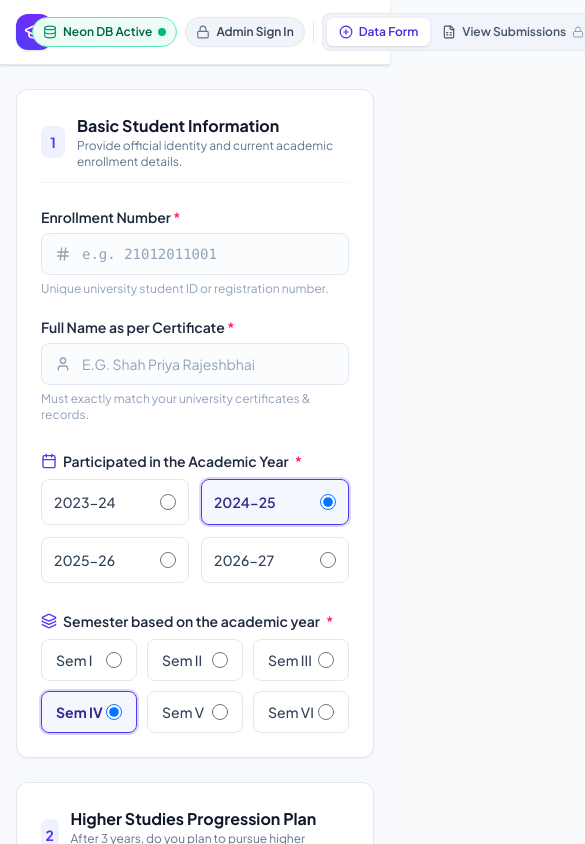
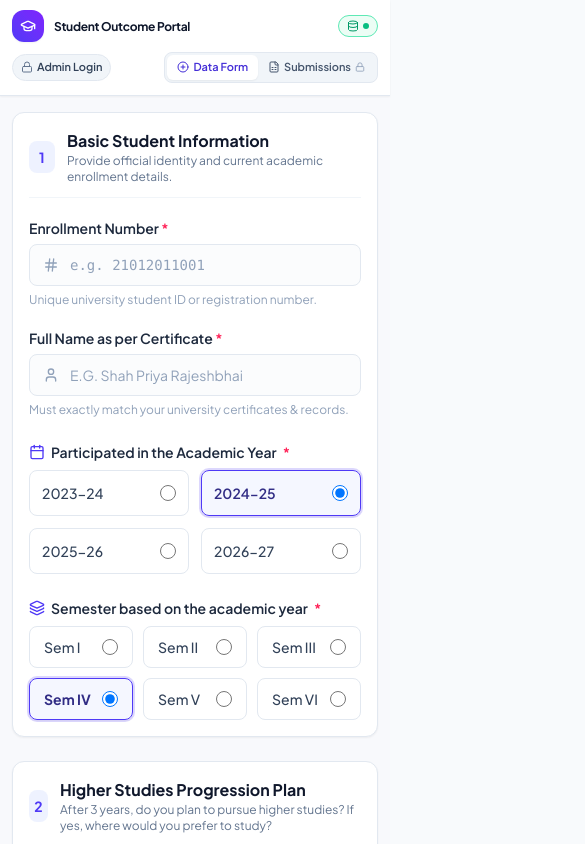
Before and after one commit to KrupaPanchal/Student-Outcome, a React (Vite) app: page / in a window 390 px wide. Shown: the top 844 px of the page, 585 px wide, since content can reach past the window. Built offline with nearby package versions, Linux system fonts and the light colour scheme; no server answers.

Commit message:
Make whole website fully responsive on mobile and small screens

```diff
--- a/src/App.tsx
+++ b/src/App.tsx
@@ -377,7 +377,7 @@ export default function App() {
       />
 
       {/* Main Container */}
-      <main className="max-w-4xl mx-auto px-4 sm:px-6 pt-6 sm:pt-8 space-y-6">
+      <main className="max-w-4xl mx-auto px-3 sm:px-6 pt-4 sm:pt-8 space-y-4 sm:space-y-6">
 
 
         {/* Banner Alert for Success */}
--- a/src/components/AchievementTypesSection.tsx
+++ b/src/components/AchievementTypesSection.tsx
@@ -79,7 +79,7 @@ export const AchievementTypesSection: React.FC<AchievementTypesSectionProps> = (
   };
 
   return (
-    <div className="bg-white rounded-xl border border-slate-200 shadow-xs p-6 space-y-6" id="achievement-types-section">
+    <div className="bg-white rounded-xl border border-slate-200 shadow-xs p-4 sm:p-6 space-y-5 sm:space-y-6" id="achievement-types-section">
       <div className="flex items-center space-x-3 pb-3 border-b border-slate-100">
         <div className="w-8 h-8 rounded-lg bg-indigo-50 text-indigo-600 flex items-center justify-center font-bold text-sm">
           3
--- a/src/components/BasicInfoSection.tsx
+++ b/src/components/BasicInfoSection.tsx
@@ -27,7 +27,7 @@ export const BasicInfoSection: React.FC<BasicInfoSectionProps> = ({
   setSemester,
 }) => {
   return (
-    <div className="bg-white rounded-xl border border-slate-200 shadow-xs p-6 space-y-6" id="basic-info-section">
+    <div className="bg-white rounded-xl border border-slate-200 shadow-xs p-4 sm:p-6 space-y-5 sm:space-y-6" id="basic-info-section">
       <div className="flex items-center space-x-3 pb-3 border-b border-slate-100">
         <div className="w-8 h-8 rounded-lg bg-indigo-50 text-indigo-600 flex items-center justify-center font-bold text-sm">
           1
--- a/src/components/ExitProgressionSection.tsx
+++ b/src/components/ExitProgressionSection.tsx
@@ -29,7 +29,7 @@ export const ExitProgressionSection: React.FC<ExitProgressionSectionProps> = ({
   };
 
   return (
-    <div className="bg-white rounded-xl border border-slate-200 shadow-xs p-6 space-y-6" id="exit-progression-section">
+    <div className="bg-white rounded-xl border border-slate-200 shadow-xs p-4 sm:p-6 space-y-5 sm:space-y-6" id="exit-progression-section">
       <div className="flex items-center space-x-3 pb-3 border-b border-slate-100">
         <div className="w-8 h-8 rounded-lg bg-indigo-50 text-indigo-600 flex items-center justify-center font-bold text-sm">
           4
--- a/src/components/Header.tsx
+++ b/src/components/Header.tsx
@@ -53,32 +53,57 @@ export const Header: React.FC<HeaderProps> = ({
   };
 
   return (
-    <header className="bg-white border-b border-slate-200 sticky top-0 z-30 shadow-sm" id="app-header">
-      <div className="max-w-7xl mx-auto px-4 sm:px-6 lg:px-8">
-        <div className="flex items-center justify-between h-16 gap-4">
+    <header className="bg-white border-b border-slate-200 sticky top-0 z-30 shadow-xs" id="app-header">
+      <div className="max-w-7xl mx-auto px-3 sm:px-6 lg:px-8">
+        <div className="flex flex-col md:flex-row md:items-center justify-between py-2.5 md:py-0 md:h-16 gap-2.5 md:gap-4">
 
-          {/* Left: Brand & Title */}
-          <div className="flex items-center gap-3 min-w-0">
-            <div className="w-9 h-9 rounded-xl bg-gradient-to-tr from-indigo-600 to-violet-600 flex items-center justify-center text-white shadow-sm shrink-0">
-              <GraduationCap className="w-5 h-5" />
+          {/* Top / Left: Brand & Title */}
+          <div className="flex items-center justify-between md:justify-start gap-2.5 min-w-0">
+            <div className="flex items-center gap-2.5 min-w-0">
+              <div className="w-8 h-8 sm:w-9 sm:h-9 rounded-xl bg-gradient-to-tr from-indigo-600 to-violet-600 flex items-center justify-center text-white shadow-xs shrink-0">
+                <GraduationCap className="w-4 h-4 sm:w-5 sm:h-5" />
+              </div>
+              <div className="min-w-0">
+                <h1 className="text-xs sm:text-sm font-bold text-slate-900 tracking-tight truncate leading-tight">
+                  <span className="hidden sm:inline">Student Outcome &amp; Achievement Data Collection</span>
+                  <span className="inline sm:hidden">Student Outcome Portal</span>
+                </h1>
+                <p className="text-[10px] sm:text-[11px] text-slate-500 font-medium leading-tight truncate hidden xs:block sm:block">
+                  Academic Participation &amp; Progression Portal
+                </p>
+              </div>
             </div>
-            <div className="min-w-0">
-              <h1 className="text-sm font-bold text-slate-900 tracking-tight truncate leading-tight">
-                Student Outcome &amp; Achievement Data Collection
-              </h1>
-              <p className="text-[11px] text-slate-500 font-medium leading-tight truncate">
-                Academic Participation, Progression &amp; Achievement Verification System
-              </p>
+
+            {/* Mobile-only DB status icon */}
+            <div className="flex md:hidden items-center">
+              <div
+                title={dbStatus.isNeon ? 'Neon DB Active' : dbStatus.isMongo ? 'MongoDB Active' : 'Local Storage'}
+                className={`flex items-center gap-1 px-2 py-1 rounded-full text-[10px] font-semibold border ${
+                  isOnlineDb
+                    ? 'bg-emerald-50 text-emerald-800 border-emerald-300'
+                    : 'bg-slate-50 text-slate-700 border-slate-300'
+                }`}
+              >
+                <Database className={`w-3 h-3 shrink-0 ${isOnlineDb ? 'text-emerald-600' : 'text-indigo-600'}`} />
+                <span className="hidden sm:inline">
+                  {dbStatus.isNeon ? 'Neon' : dbStatus.isMongo ? 'Mongo' : 'Local'}
+                </span>
+                <span
+                  className={`w-1.5 h-1.5 rounded-full shrink-0 ${
+                    isOnlineDb ? 'bg-emerald-500 animate-pulse' : 'bg-slate-400'
+                  }`}
+                />
+              </div>
             </div>
           </div>
 
-          {/* Right: All Controls in one row */}
-          <div className="flex items-center gap-2 shrink-0">
+          {/* Right / Bottom Controls */}
+          <div className="flex items-center justify-between md:justify-end gap-1.5 sm:gap-2 overflow-x-auto pb-0.5 md:pb-0 scrollbar-none">
 
-            {/* Neon DB Status Badge */}
+            {/* Desktop DB Status Badge */}
             <div
               id="db-status-badge"
-              className={`flex items-center gap-1.5 px-2.5 py-1.5 rounded-full text-xs font-semibold border whitespace-nowrap ${
+              className={`hidden md:flex items-center gap-1.5 px-2.5 py-1.5 rounded-full text-xs font-semibold border whitespace-nowrap ${
                 isOnlineDb
                   ? 'bg-emerald-50 text-emerald-800 border-emerald-300'
                   : 'bg-slate-50 text-slate-700 border-slate-300'
@@ -97,11 +122,13 @@ export const Header: React.FC<HeaderProps> = ({
 
             {/* Admin Badge or Sign-In Button */}
             {isAdmin ? (
-              <>
+              <div className="flex items-center gap-1 sm:gap-1.5 shrink-0">
                 {/* Admin name badge */}
-                <div className="flex items-center gap-1.5 bg-purple-50 border border-purple-200 px-2.5 py-1.5 rounded-full whitespace-nowrap">
-                  <ShieldCheck className="w-3.5 h-3.5 text-purple-600 shrink-0" />
-                  <span className="text-xs font-semibold text-purple-900">{adminUsername || 'Admin'}</span>
+                <div className="flex items-center gap-1 bg-purple-50 border border-purple-200 px-2 sm:px-2.5 py-1 sm:py-1.5 rounded-full whitespace-nowrap">
+                  <ShieldCheck className="w-3 h-3 sm:w-3.5 sm:h-3.5 text-purple-600 shrink-0" />
+                  <span className="text-[11px] sm:text-xs font-semibold text-purple-900 truncate max-w-[80px] sm:max-w-none">
+                    {adminUsername || 'Admin'}
+                  </span>
                 </div>
 
                 {/* Settings button */}
@@ -109,10 +136,10 @@ export const Header: React.FC<HeaderProps> = ({
                   type="button"
                   onClick={onOpenSettings}
                   title="Admin Settings"
-                  className="flex items-center gap-1.5 px-2.5 py-1.5 rounded-full text-xs font-semibold bg-slate-100 hover:bg-indigo-50 text-slate-600 hover:text-indigo-700 border border-slate-200 hover:border-indigo-200 transition-all cursor-pointer whitespace-nowrap"
+                  className="flex items-center gap-1 px-2 sm:px-2.5 py-1 sm:py-1.5 rounded-full text-[11px] sm:text-xs font-semibold bg-slate-100 hover:bg-indigo-50 text-slate-600 hover:text-indigo-700 border border-slate-200 hover:border-indigo-200 transition-all cursor-pointer whitespace-nowrap"
                 >
-                  <Settings className="w-3.5 h-3.5" />
-                  Settings
+                  <Settings className="w-3 h-3 sm:w-3.5 sm:h-3.5" />
+                  <span className="hidden sm:inline">Settings</span>
                 </button>
 
                 {/* Sign out button */}
@@ -120,56 +147,56 @@ export const Header: React.FC<HeaderProps> = ({
                   type="button"
                   onClick={onAdminLogout}
                   title="Sign Out"
-                  className="flex items-center gap-1.5 px-2.5 py-1.5 rounded-full text-xs font-semibold bg-rose-50 hover:bg-rose-100 text-rose-700 hover:text-rose-900 border border-rose-200 hover:border-rose-300 transition-all cursor-pointer whitespace-nowrap"
+                  className="flex items-center gap-1 px-2 sm:px-2.5 py-1 sm:py-1.5 rounded-full text-[11px] sm:text-xs font-semibold bg-rose-50 hover:bg-rose-100 text-rose-700 hover:text-rose-900 border border-rose-200 hover:border-rose-300 transition-all cursor-pointer whitespace-nowrap"
                 >
-                  <LogOut className="w-3.5 h-3.5" />
-                  Sign Out
+                  <LogOut className="w-3 h-3 sm:w-3.5 sm:h-3.5" />
+                  <span className="hidden sm:inline">Sign Out</span>
                 </button>
-              </>
+              </div>
             ) : (
               <button
                 type="button"
                 onClick={onOpenAdminModal}
-                className="flex items-center gap-1.5 px-2.5 py-1.5 rounded-full text-xs font-semibold bg-slate-100 hover:bg-slate-200 text-slate-700 border border-slate-200 transition-all cursor-pointer whitespace-nowrap"
+                className="flex items-center gap-1 px-2 sm:px-2.5 py-1 sm:py-1.5 rounded-full text-[11px] sm:text-xs font-semibold bg-slate-100 hover:bg-slate-200 text-slate-700 border border-slate-200 transition-all cursor-pointer whitespace-nowrap shrink-0"
               >
-                <Lock className="w-3.5 h-3.5 text-slate-500 shrink-0" />
-                <span>Admin Sign In</span>
+                <Lock className="w-3 h-3 sm:w-3.5 sm:h-3.5 text-slate-500 shrink-0" />
+                <span>Admin Login</span>
               </button>
             )}
 
             {/* Divider */}
-            <div className="w-px h-5 bg-slate-200 shrink-0" />
+            <div className="hidden md:block w-px h-5 bg-slate-200 shrink-0" />
 
             {/* Navigation Tabs */}
-            <div className="flex items-center bg-slate-100 p-1 rounded-lg border border-slate-200 whitespace-nowrap">
+            <div className="flex items-center bg-slate-100 p-0.5 sm:p-1 rounded-lg border border-slate-200 whitespace-nowrap shrink-0">
               <button
                 type="button"
                 id="nav-tab-form"
                 onClick={() => handleTabChange('form')}
-                className={`flex items-center gap-1.5 px-3 py-1.5 rounded-md text-xs font-semibold transition-all cursor-pointer ${
+                className={`flex items-center gap-1 sm:gap-1.5 px-2.5 sm:px-3 py-1 sm:py-1.5 rounded-md text-[11px] sm:text-xs font-semibold transition-all cursor-pointer ${
                   currentTab === 'form'
-                    ? 'bg-white text-indigo-700 shadow-sm'
+                    ? 'bg-white text-indigo-700 shadow-xs'
                     : 'text-slate-600 hover:text-slate-900'
                 }`}
               >
-                <PlusCircle className="w-3.5 h-3.5 shrink-0" />
-                Data Form
+                <PlusCircle className="w-3 h-3 sm:w-3.5 sm:h-3.5 shrink-0" />
+                <span>Data Form</span>
               </button>
               <button
                 type="button"
                 id="nav-tab-records"
                 onClick={() => handleTabChange('records')}
-                className={`flex items-center gap-1.5 px-3 py-1.5 rounded-md text-xs font-semibold transition-all cursor-pointer ${
+                className={`flex items-center gap-1 sm:gap-1.5 px-2.5 sm:px-3 py-1 sm:py-1.5 rounded-md text-[11px] sm:text-xs font-semibold transition-all cursor-pointer ${
                   currentTab === 'records'
-                    ? 'bg-white text-indigo-700 shadow-sm'
+                    ? 'bg-white text-indigo-700 shadow-xs'
                     : 'text-slate-600 hover:text-slate-900'
                 }`}
               >
-                <FileSpreadsheet className="w-3.5 h-3.5 shrink-0" />
-                <span>View Submissions</span>
-                {!isAdmin && <Lock className="w-3 h-3 text-slate-400" />}
+                <FileSpreadsheet className="w-3 h-3 sm:w-3.5 sm:h-3.5 shrink-0" />
+                <span>Submissions</span>
+                {!isAdmin && <Lock className="w-2.5 h-2.5 sm:w-3 sm:h-3 text-slate-400" />}
                 {isAdmin && (
-                  <span className="px-1.5 py-0.5 rounded-full bg-indigo-100 text-indigo-700 text-[10px] font-bold">
+                  <span className="px-1.5 py-0.2 rounded-full bg-indigo-100 text-indigo-700 text-[10px] font-bold">
                     {submissionsCount}
                   </span>
                 )}
--- a/src/components/HigherStudiesSection.tsx
+++ b/src/components/HigherStudiesSection.tsx
@@ -27,7 +27,7 @@ export const HigherStudiesSection: React.FC<HigherStudiesSectionProps> = ({
   const isYesSelected = higherStudiesPlan && !isNoSelected;
 
   return (
-    <div className="bg-white rounded-xl border border-slate-200 shadow-xs p-6 space-y-6" id="higher-studies-section">
+    <div className="bg-white rounded-xl border border-slate-200 shadow-xs p-4 sm:p-6 space-y-5 sm:space-y-6" id="higher-studies-section">
       <div className="flex items-center space-x-3 pb-3 border-b border-slate-100">
         <div className="w-8 h-8 rounded-lg bg-indigo-50 text-indigo-600 flex items-center justify-center font-bold text-sm">
           2
```
